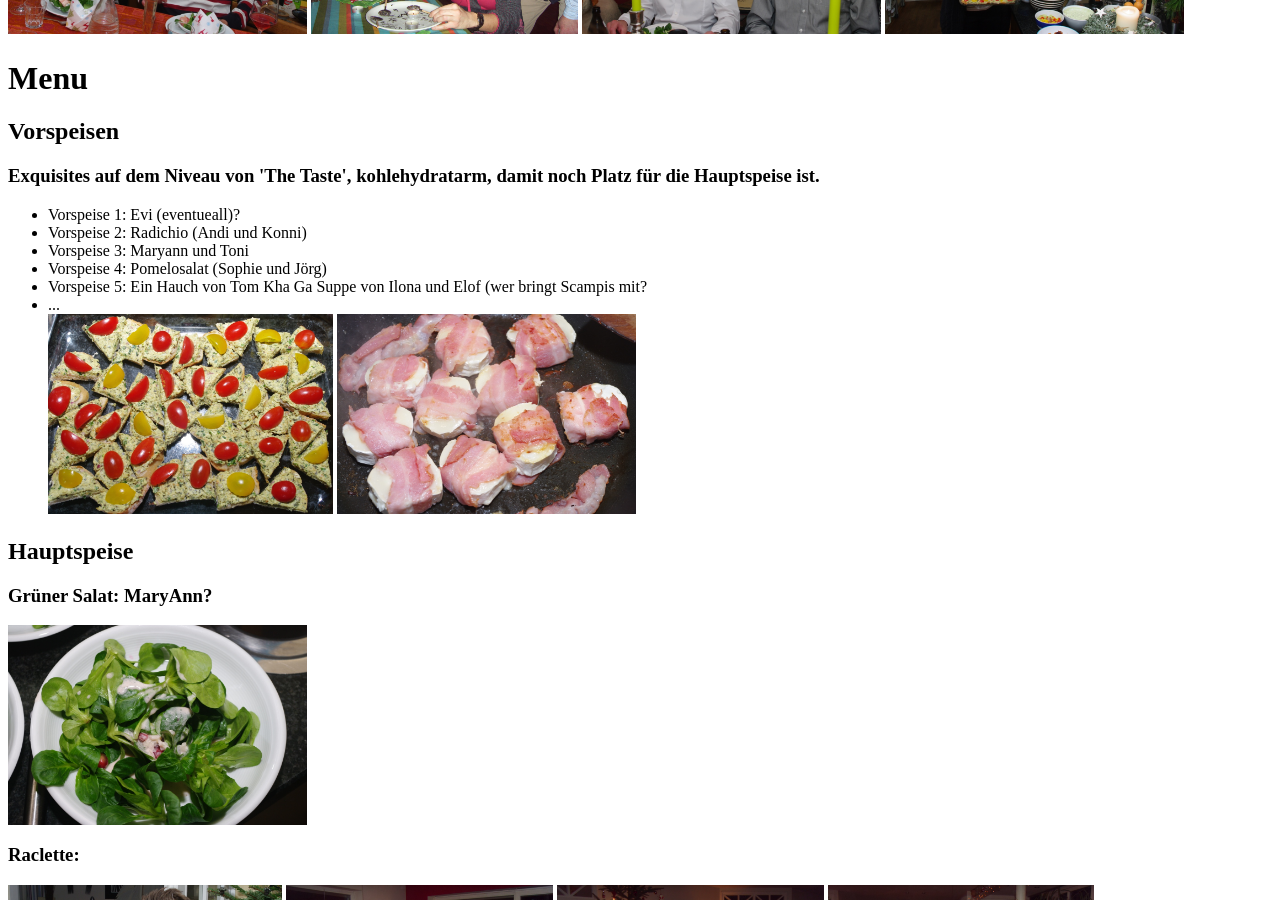
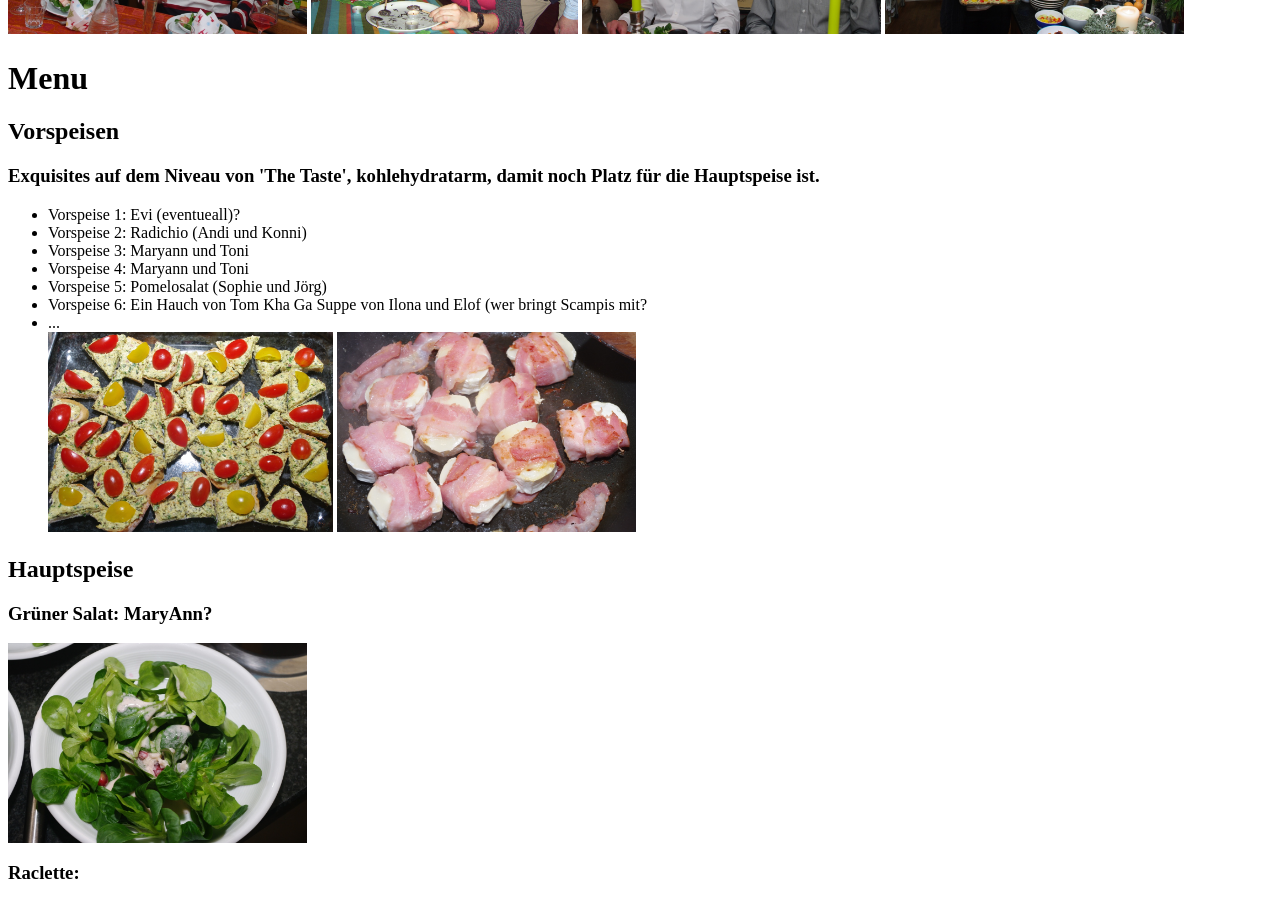
Before and after one commit to DiveDocs/Sylvester2023, a Jekyll site: the page built from index.markdown, in a window 1280 px wide and 900 px high, scrolled down 652 px. Built offline with Jekyll 4.4.1, drawn with Linux system fonts in a browser that asks for light colours.

Commit message:
Maryann 2. Vorspeise

```diff
--- a/index.markdown
+++ b/index.markdown
@@ -47,8 +47,9 @@ tr:nth-child(even) {
 <li>Vorspeise 1: Evi (eventueall)? </li>
 <li>Vorspeise 2: Radichio (Andi und Konni)</li>
 <li>Vorspeise 3: Maryann und Toni </li>
-<li>Vorspeise 4: Pomelosalat (Sophie und Jörg) </li>
-<li>Vorspeise 5: Ein Hauch von Tom Kha Ga Suppe von Ilona und Elof (wer bringt Scampis mit?</li>
+<li>Vorspeise 4: Maryann und Toni </li>
+<li>Vorspeise 5: Pomelosalat (Sophie und Jörg) </li>
+<li>Vorspeise 6: Ein Hauch von Tom Kha Ga Suppe von Ilona und Elof (wer bringt Scampis mit?</li>
 <li>... </li>
 <a><img src="./Bild2.jpg" height = "200"></a>
 <a><img src="./Bild14.jpg" height = "200"></a>
```
